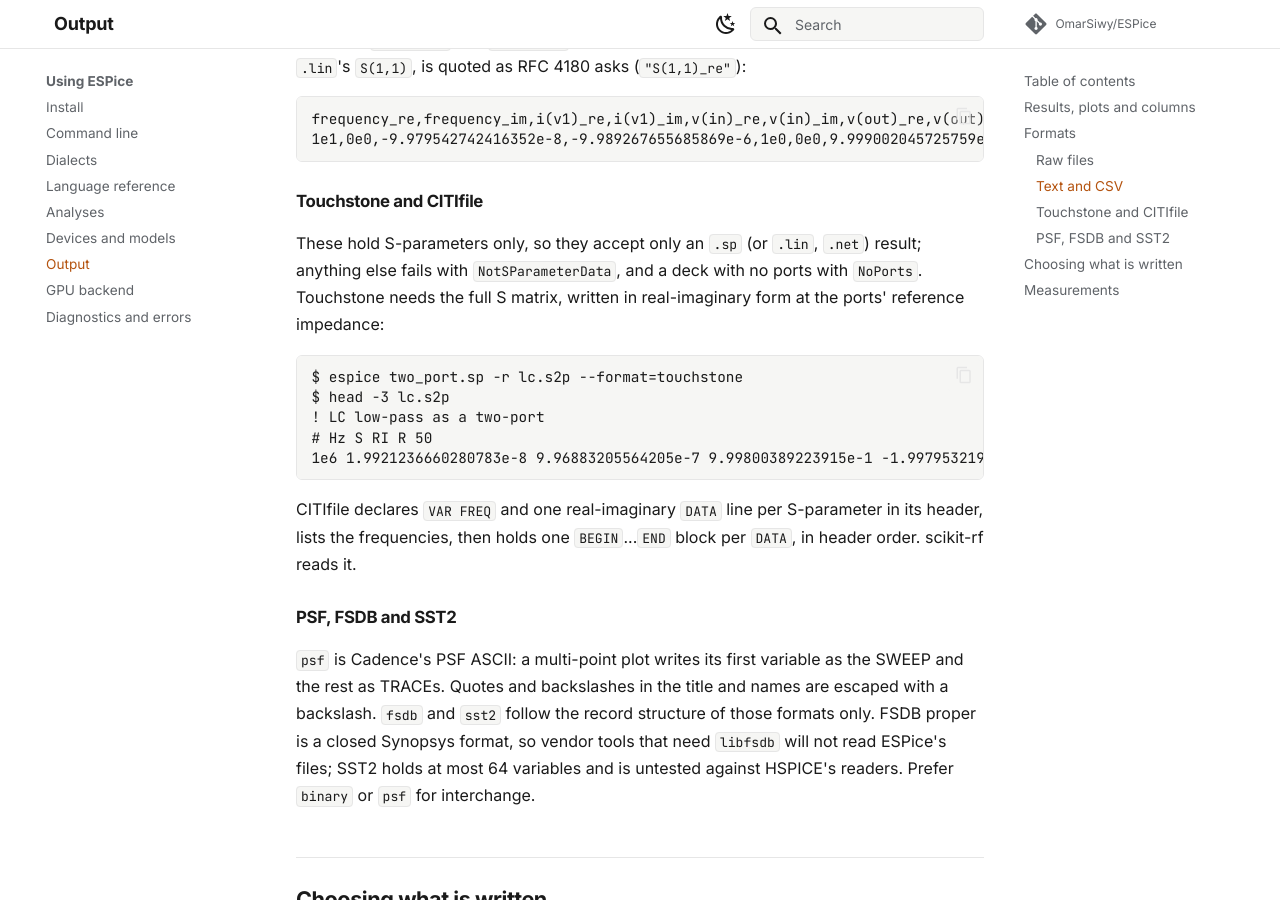
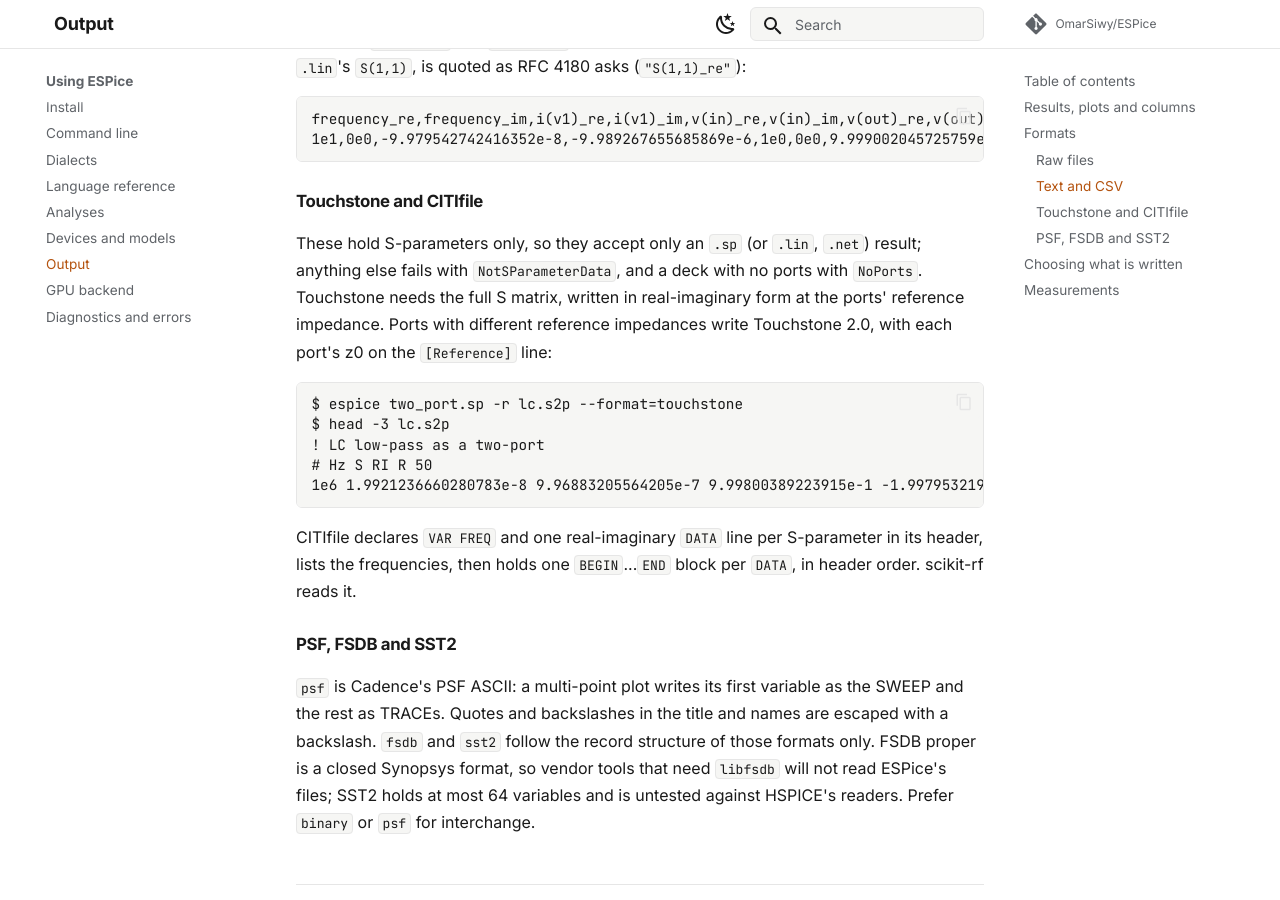
Before and after one commit to OmarSiwy/ESPice, an MkDocs documentation site: the page built from docs/using/output.md, in a window 1280 px wide and 900 px high, scrolled down 2179 px. Built offline with MkDocs 1.6.1 and Material for MkDocs 9.7.7, drawn with Linux system fonts in a browser that asks for light colours; comment, search, counter and statistics services are not loaded.

Commit message:
espice: an .sp published as Touchstone records each port's z0 (#60)
deliverOne published the .sp plot without z0, so `--format=touchstone`
wrote `# Hz S RI R 50` even with a 75 ohm port, and every reader took
S against the wrong reference. The mode impedances (modeZ0, moved out
of writeTouchstone) now ride on the published plot, which the .lin
format=touchstone file reuses; the writer then emits v2.0 [Reference].

````diff
--- a/docs/using/output.md
+++ b/docs/using/output.md
@@ -87,7 +87,9 @@ frequency_re,frequency_im,i(v1)_re,i(v1)_im,v(in)_re,v(in)_im,v(out)_re,v(out)_i
 These hold S-parameters only, so they accept only an `.sp` (or `.lin`,
 `.net`) result; anything else fails with `NotSParameterData`, and a deck
 with no ports with `NoPorts`. Touchstone needs the full S matrix, written
-in real-imaginary form at the ports' reference impedance:
+in real-imaginary form at the ports' reference impedance. Ports with
+different reference impedances write Touchstone 2.0, with each port's z0
+on the `[Reference]` line:
 
 ```text
 $ espice two_port.sp -r lc.s2p --format=touchstone
````
Also changed, not shown: CHANGELOGS.md (+1 -0 lines), 2 other files.
